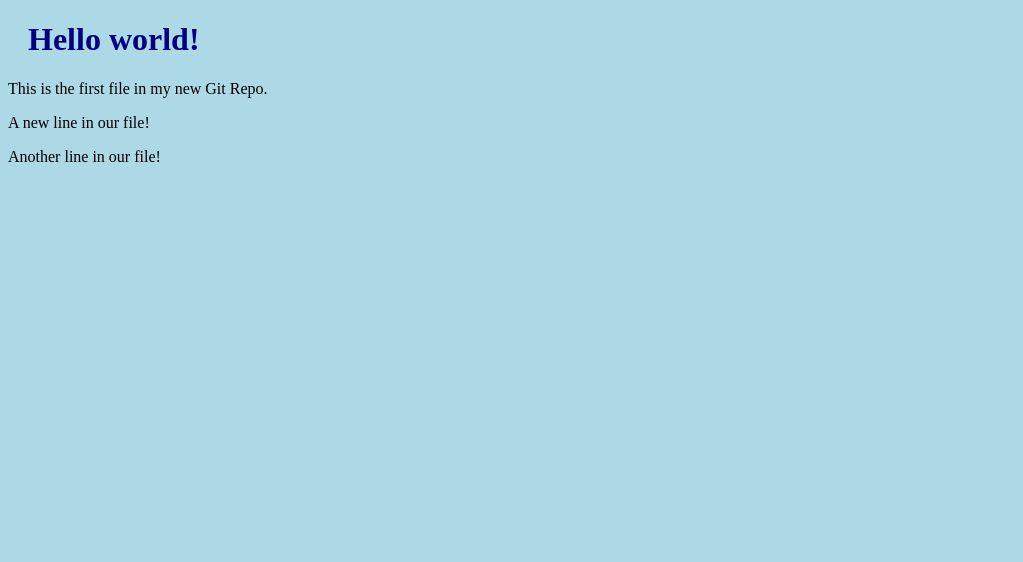
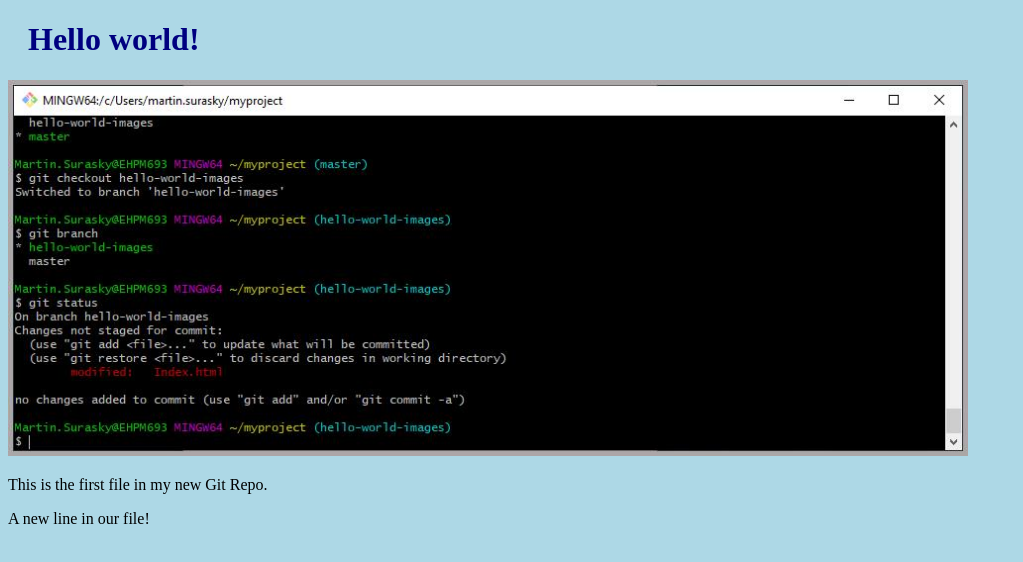
Before and after one commit to msurasky/msurasky.github.io, a plain HTML site: page Index.html in a window 1280 px wide. Shown: the whole page, without its empty margins (0-1023 px from the left). Drawn offline with Linux system fonts and the light colour scheme.

Commit message:
Added image to Hello World

```diff
--- a/Index.html
+++ b/Index.html
@@ -7,8 +7,10 @@
 <body>
 
 <h1>Hello world!</h1>
+<div><img src="img_hello_world.jpg" alt="Hello World from Space"
+style="width:100%;max-width:960px"></div>
 <p>This is the first file in my new Git Repo.</p>
 <p>A new line in our file!</p>
-<p>Another line in our file!</p>
+
 </body>
 </html>
```
Also changed, not shown: img_hello_world.jpg (added).
